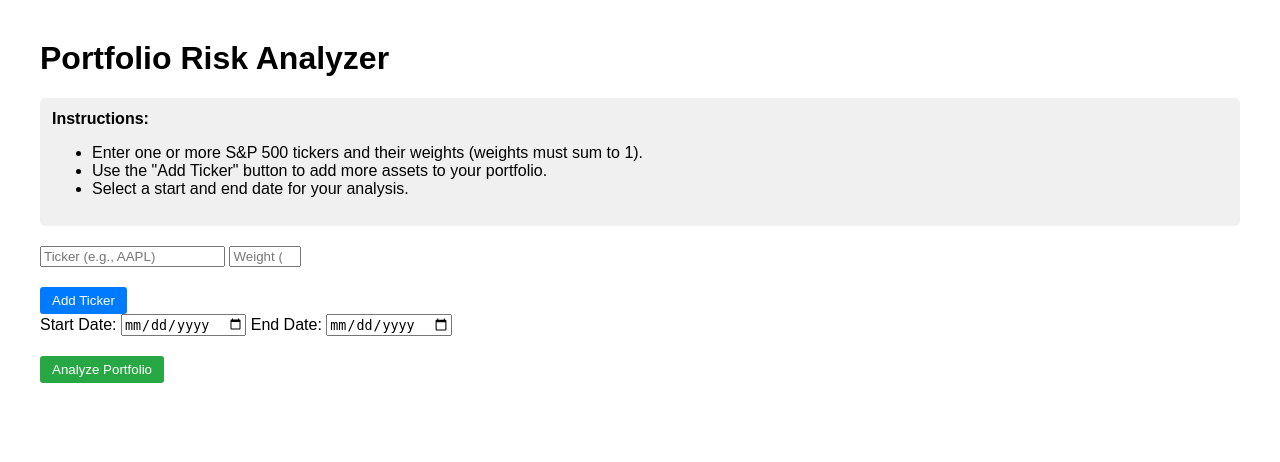
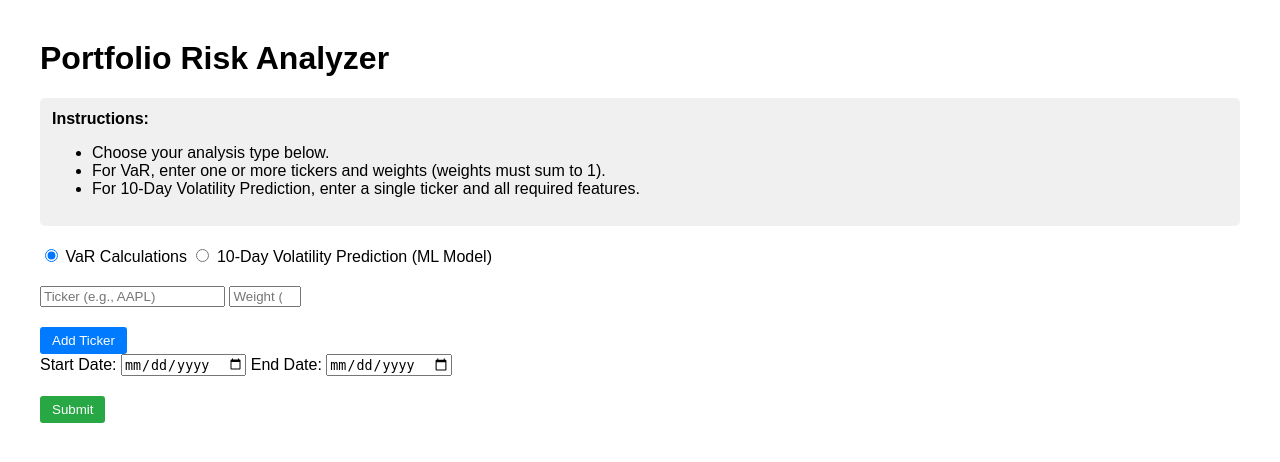
Before and after one commit to khfong26/portfolio-risk-analyzer, a Flask app: page / in a window 1280 px wide. Shown: the top 462 px of the page. Run offline with Flask 3, Linux system fonts and the light colour scheme; parts of the project's set-up code (start-up, migrations or seed data) failed here and were passed over.

Commit message:
front end updated with the machine learning model

```diff
--- a/app/app.py
+++ b/app/app.py
@@ -1,4 +1,4 @@
-from flask import Flask, render_template, request, jsonify
+from flask import Flask, render_template, request
 from datetime import datetime
 from risk_metrics import load_valid_tickers, run_portfolio_analysis_web
 from ml.pipeline import predict
@@ -8,6 +8,7 @@ app = Flask(__name__)
 @app.route("/", methods=["GET", "POST"])
 def index():
     error = None
+    prediction = None
     metrics = {
         "volatility": "N/A",
         "historical_var": "N/A",
@@ -20,61 +21,95 @@ def index():
     }
 
     if request.method == "POST":
-        # Get form data
+        mode = request.form.get("mode")
         tickers = request.form.getlist("tickers[]")
-        weights = request.form.getlist("weights[]")
-        start_date = request.form.get("start_date")
-        end_date = request.form.get("end_date")
-
-        # Convert tickers to uppercase for validation and processing
         tickers = [t.upper() for t in tickers]
 
-        # Validate tickers and weights
+        # Validate tickers
         valid_tickers = set(load_valid_tickers())
-        try:
-            weights = [float(w) for w in weights]
-        except ValueError:
-            error = "All weights must be numbers."
+        if not tickers or not all(t in valid_tickers for t in tickers):
+            error = "Please provide valid S&P 500 tickers."
             return render_template("index.html", error=error)
 
-        if not tickers or not weights or len(tickers) != len(weights):
-            error = "Please provide the same number of tickers and weights."
-            return render_template("index.html", error=error)
+        if mode == "var":
+            # VaR calculation mode
+            weights = request.form.getlist("weights[]")
+            start_date = request.form.get("start_date")
+            end_date = request.form.get("end_date")
 
-        if not all(t in valid_tickers for t in tickers):
-            error = "One or more tickers are invalid."
-            return render_template("index.html", error=error)
+            try:
+                weights = [float(w) for w in weights]
+            except ValueError:
+                error = "All weights must be numbers."
+                return render_template("index.html", error=error)
 
-        if not abs(sum(weights) - 1.0) < 1e-6:
-            error = "Weights must sum to 1."
-            return render_template("index.html", error=error)
+            if not weights or len(tickers) != len(weights):
+                error = "Please provide the same number of tickers and weights."
+                return render_template("index.html", error=error)
 
-        # Validate dates
-        try:
-            datetime.strptime(start_date, "%Y-%m-%d")
-            datetime.strptime(end_date, "%Y-%m-%d")
-        except Exception:
-            error = "Invalid date format."
-            return render_template("index.html", error=error)
+            if not abs(sum(weights) - 1.0) < 1e-6:
+                error = "Weights must sum to 1."
+                return render_template("index.html", error=error)
 
-        # Run analysis
-        try:
-            result = run_portfolio_analysis_web(
-                tickers, weights, start_date, end_date
+            try:
+                datetime.strptime(start_date, "%Y-%m-%d")
+                datetime.strptime(end_date, "%Y-%m-%d")
+            except Exception:
+                error = "Invalid date format."
+                return render_template("index.html", error=error)
+
+            try:
+                result = run_portfolio_analysis_web(
+                    tickers, weights, start_date, end_date
+                )
+                for key in metrics:
+                    value = result.get(key)
+                    metrics[key] = value if value is not None else "N/A"
+            except Exception as e:
+                error = str(e)
+
+            return render_template(
+                "results.html",
+                error=error,
+                mode="var",
+                **metrics
             )
-            for key in metrics:
-                value = result.get(key)
-                metrics[key] = value if value is not None else "N/A"
 
-        except Exception as e:
-            error = str(e)
+        elif mode == "ml":
+            # ML prediction mode (single ticker only)
+            if len(tickers) != 1:
+                error = "Please enter exactly one ticker for volatility prediction."
+                return render_template("index.html", error=error)
 
-        # Render results page with metrics and error (if any)
-        return render_template(
-            "results.html",
-            error=error,
-            **metrics
-        )
+            # Collect all required features
+            feature_names = [
+                'return_21d', 'return_5d', 'return_1d', 'rsi_14', 'volume_avg_21d',
+                'macd_hist', 'macd_signal', 'volume_avg_10d', 'momentum_10d', 'macd',
+                'ma_50', 'momentum_21d', 'ma_20'
+            ]
+            input_dict = {"ticker": tickers[0]}
+            try:
+                for fname in feature_names:
+                    val = request.form.get(fname)
+                    if val is None or val == "":
+                        raise ValueError(f"Missing value for {fname}")
+                    input_dict[fname] = float(val)
+            except Exception as e:
+                error = f"Invalid or missing input: {e}"
+                return render_template("index.html", error=error)
+
+            try:
+                prediction = predict(input_dict)
+            except Exception as e:
+                error = f"Prediction error: {e}"
+                return render_template("index.html", error=error)
+
+            return render_template(
+                "results.html",
+                error=error,
+                mode="ml",
+                prediction=prediction
+            )
 
     # GET request: show the input form
     return render_template("index.html", error=error)
--- a/app/templates/index.html
+++ b/app/templates/index.html
@@ -12,48 +12,24 @@
         .btn { padding: 6px 12px; border: none; border-radius: 3px; background: #007bff; color: white; cursor: pointer; }
         .btn-danger { background: #dc3545; }
         .btn-success { background: #28a745; }
+        .feature-input { margin-bottom: 6px; }
     </style>
-</head>
-<body>
-    <h1>Portfolio Risk Analyzer</h1>
+        <script>
+        function showSection() {
+            var mode = document.querySelector('input[name="mode"]:checked').value;
+            var varSection = document.getElementById('var-section');
+            var mlSection = document.getElementById('ml-section');
+            varSection.style.display = (mode === 'var') ? 'block' : 'none';
+            mlSection.style.display = (mode === 'ml') ? 'block' : 'none';
 
-    <!-- Instructions for the user -->
-    <div class="instructions">
-        <strong>Instructions:</strong>
-        <ul>
-            <li>Enter one or more S&amp;P 500 tickers and their weights (weights must sum to 1).</li>
-            <li>Use the "Add Ticker" button to add more assets to your portfolio.</li>
-            <li>Select a start and end date for your analysis.</li>
-        </ul>
-    </div>
-
-    <!-- Error message display -->
-    {% if error %}
-        <div class="error">{{ error }}</div>
-    {% endif %}
-
-    <!-- Portfolio input form -->
-    <form method="POST">
-        <div id="tickers-container" class="form-section">
-            <!-- Initial ticker/weight input -->
-            <div class="ticker-weight-group">
-                <input type="text" name="tickers[]" placeholder="Ticker (e.g., AAPL)" required>
-                <input type="number" name="weights[]" placeholder="Weight (e.g., 0.5)" min="0" max="1" step="0.01" required>
-                <button type="button" class="btn btn-danger" onclick="removeTicker(this)" style="display:none;">Remove</button>
-            </div>
-        </div>
-        <button type="button" class="btn" onclick="addTickerInput()">Add Ticker</button>
-
-        <div class="form-section">
-            <label>Start Date: <input type="date" name="start_date" required></label>
-            <label>End Date: <input type="date" name="end_date" required></label>
-        </div>
-
-        <button type="submit" class="btn btn-success">Analyze Portfolio</button>
-    </form>
-
-    <!-- JavaScript for dynamic ticker/weight fields -->
-    <script>
+            // Enable/disable all inputs in each section
+            Array.from(varSection.querySelectorAll('input')).forEach(function(input) {
+                input.disabled = (mode !== 'var');
+            });
+            Array.from(mlSection.querySelectorAll('input')).forEach(function(input) {
+                input.disabled = (mode !== 'ml');
+            });
+        }
         function addTickerInput() {
             const container = document.getElementById('tickers-container');
             const div = document.createElement('div');
@@ -64,15 +40,13 @@
                 <button type="button" class="btn btn-danger" onclick="removeTicker(this)">Remove</button>
             `;
             container.appendChild(div);
-            // Show remove button for all but the first group
             updateRemoveButtons();
+            showSection(); // Ensure new inputs are enabled/disabled correctly
         }
-
         function removeTicker(btn) {
             btn.parentElement.remove();
             updateRemoveButtons();
         }
-
         function updateRemoveButtons() {
             const groups = document.querySelectorAll('.ticker-weight-group');
             groups.forEach((group, idx) => {
@@ -80,6 +54,72 @@
                 btn.style.display = (groups.length > 1) ? 'inline-block' : 'none';
             });
         }
+        window.onload = function() {
+            showSection();
+            updateRemoveButtons();
+        }
     </script>
+</head>
+<body>
+    <h1>Portfolio Risk Analyzer</h1>
+    <div class="instructions">
+        <strong>Instructions:</strong>
+        <ul>
+            <li>Choose your analysis type below.</li>
+            <li>For VaR, enter one or more tickers and weights (weights must sum to 1).</li>
+            <li>For 10-Day Volatility Prediction, enter a single ticker and all required features.</li>
+        </ul>
+    </div>
+    {% if error %}
+        <div class="error">{{ error }}</div>
+    {% endif %}
+
+    <form method="POST">
+        <div class="form-section">
+            <label><input type="radio" name="mode" value="var" checked onchange="showSection()"> VaR Calculations</label>
+            <label><input type="radio" name="mode" value="ml" onchange="showSection()"> 10-Day Volatility Prediction (ML Model)</label>
+        </div>
+
+        <!-- VaR Section -->
+        <div id="var-section">
+            <div id="tickers-container" class="form-section">
+                <div class="ticker-weight-group">
+                    <input type="text" name="tickers[]" placeholder="Ticker (e.g., AAPL)" required>
+                    <input type="number" name="weights[]" placeholder="Weight (e.g., 0.5)" min="0" max="1" step="0.01" required>
+                    <button type="button" class="btn btn-danger" onclick="removeTicker(this)" style="display:none;">Remove</button>
+                </div>
+            </div>
+            <button type="button" class="btn" onclick="addTickerInput()">Add Ticker</button>
+            <div class="form-section">
+                <label>Start Date: <input type="date" name="start_date"></label>
+                <label>End Date: <input type="date" name="end_date"></label>
+            </div>
+        </div>
+
+        <!-- ML Prediction Section -->
+        <div id="ml-section" style="display:none;">
+            <div class="form-section">
+                <label>Ticker: <input type="text" name="tickers[]" required></label>
+            </div>
+            <div class="form-section">
+                <!-- Feature inputs -->
+                <div class="feature-input"><label>Return 21d: <input type="number" step="any" name="return_21d" required></label></div>
+                <div class="feature-input"><label>Return 5d: <input type="number" step="any" name="return_5d" required></label></div>
+                <div class="feature-input"><label>Return 1d: <input type="number" step="any" name="return_1d" required></label></div>
+                <div class="feature-input"><label>RSI 14: <input type="number" step="any" name="rsi_14" required></label></div>
+                <div class="feature-input"><label>Volume Avg 21d: <input type="number" step="any" name="volume_avg_21d" required></label></div>
+                <div class="feature-input"><label>MACD Hist: <input type="number" step="any" name="macd_hist" required></label></div>
+                <div class="feature-input"><label>MACD Signal: <input type="number" step="any" name="macd_signal" required></label></div>
+                <div class="feature-input"><label>Volume Avg 10d: <input type="number" step="any" name="volume_avg_10d" required></label></div>
+                <div class="feature-input"><label>Momentum 10d: <input type="number" step="any" name="momentum_10d" required></label></div>
+                <div class="feature-input"><label>MACD: <input type="number" step="any" name="macd" required></label></div>
+                <div class="feature-input"><label>MA 50: <input type="number" step="any" name="ma_50" required></label></div>
+                <div class="feature-input"><label>Momentum 21d: <input type="number" step="any" name="momentum_21d" required></label></div>
+                <div class="feature-input"><label>MA 20: <input type="number" step="any" name="ma_20" required></label></div>
+            </div>
+        </div>
+
+        <button type="submit" class="btn btn-success">Submit</button>
+    </form>
 </body>
 </html>
```
Also changed, not shown: app/ml/pipeline.py (+6 -3 lines), app/templates/results.html (+14 -5 lines).
